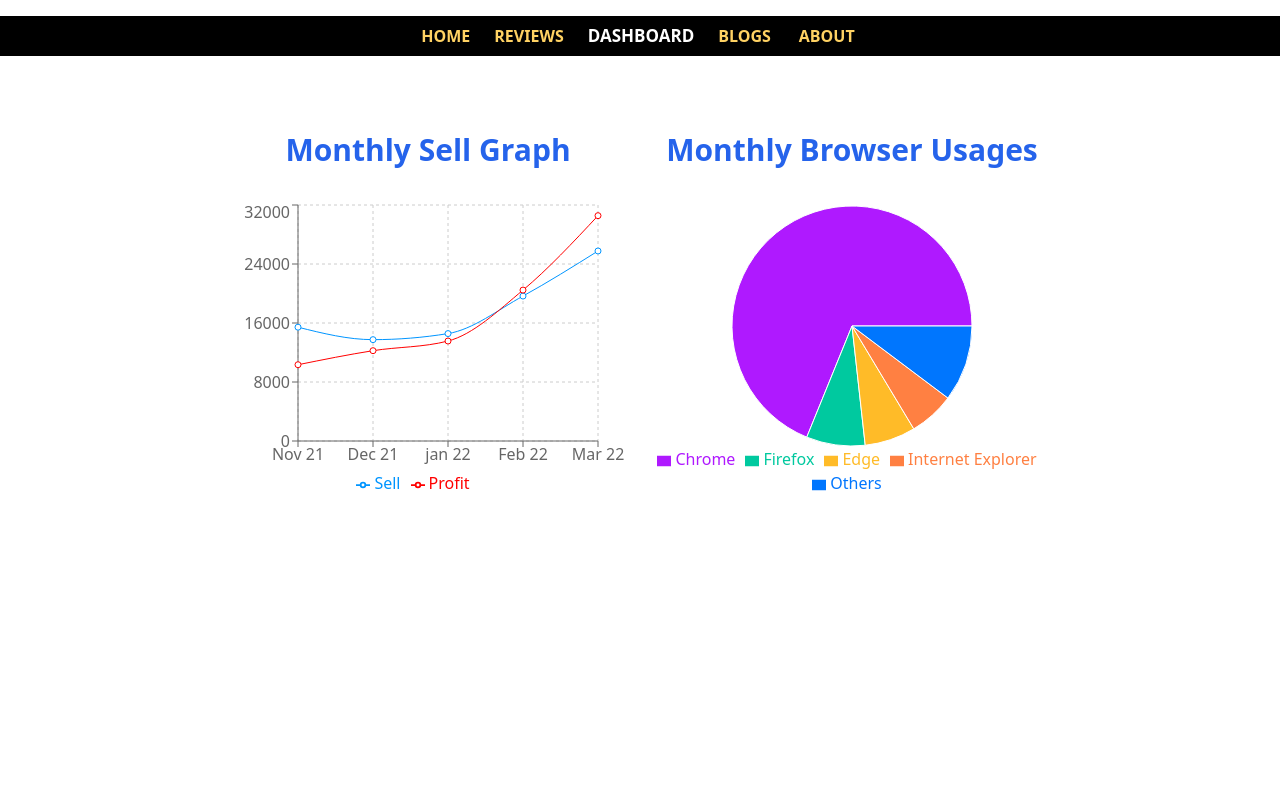
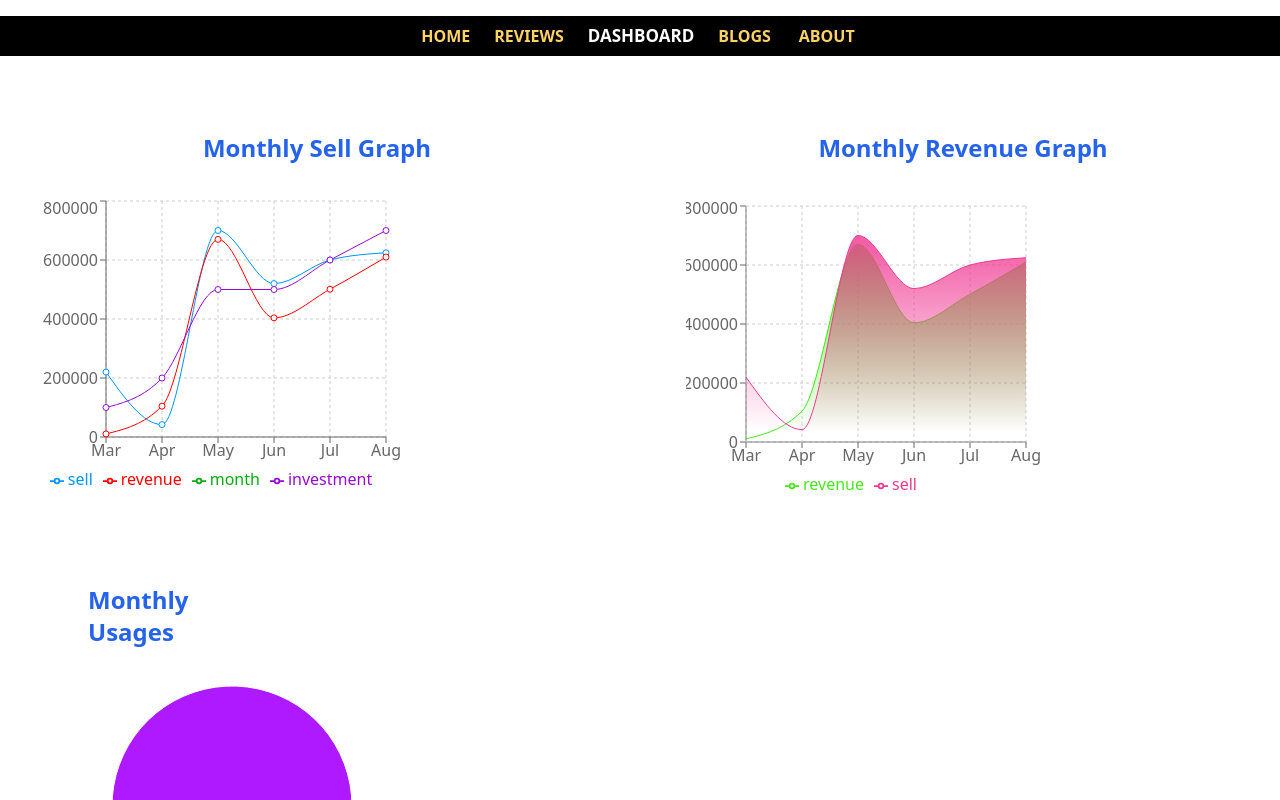
Before and after one commit to Tareq-dev/Handheld-fan, a React (Create React App) app: page /dashboard in a window 1280 px wide. Shown: the top 800 px of the page. Built offline with nearby package versions, Linux system fonts and the light colour scheme.

Commit message:
Dashboard Responsive

```diff
--- a/public/data.json
+++ b/public/data.json
@@ -1,45 +1,38 @@
 [
      {
-        "_id": "6249bab6454851f79b7c405e",
-        "picture": "https://www.pngkey.com/png/detail/65-658471_happy-man-happy-man-face-png.png",
-        "name": "Mccray Cortez",
-        "email": "mcctez@gmail.com",
-        "comment": "I really do love this fan! I use it when I’m cooking in the kitchen, walking the neighborhood, or sitting outside at the football field! It has helped me endure the summer in this south Texas heat. It is also great at keeping the “fog” off my glasses while wearing a mask. I had purchased another brand of fan but returned it because it was incredibly noisy. This fan is much quieter."
+         "month": "Mar",
+         "investment": 100000,
+         "sell": 220041,
+         "revenue": 10401
      },
      {
-        "_id": "6249bab628767a5956a3ad19",
-        "picture": "https://media.istockphoto.com/photos/smiling-face-of-young-man-over-white-background-picture-id1201302385?k=20&m=1201302385&s=170667a&w=0&h=6TVgv3CNWcw9xT0EyzMuuhv7_os-sth7oWwYvrz-i14=",
-        "name": "Mable Pitts",
-        "email": "pitts@hotmail.com",
-        "comment": "I received one of these from a friend this summer. and now I’ve been gifting them to other friends. This season I’m passing on the love to a buddy in NE who has to mow his lawn practically at the crack of dawn in 80-degree heat because it’s unbearable when the temps get even higher in the afternoon. All I’m putting on the gift tag is: You’re welcome.” "
+         "month": "Apr",
+         "investment": 200000,
+         "sell": 42003,
+         "revenue": 104500
      },
      {
-        "_id": "6249bab609920f10753187a4",
-        "picture": "https://images.pexels.com/photos/2379004/pexels-photo-2379004.jpeg?auto=compress&cs=tinysrgb&w=1260&h=750&dpr=1",
-        "name": "Lesley Jackson",
-        "email": "leson@email.com",
-        "comment": "I love it the air it strong not to loud. I use them in the summer while cutting the grass and listening to music. I also use them on the airplane since covid and the facemasks makes me breath better."
+         "month": "May",
+         "investment": 500000,
+         "sell": 700026,
+         "revenue": 670010
      },
      {
-        "_id": "6249bab6fed8782422faf2cb",
-        "picture": "https://www.nicepng.com/png/detail/65-658348_happy-man-i9life-happy-man-png.png",
-        "name": "Hammond Puckett",
-        "email": "hammon@hotmail.com",
-        "comment": "This was a Christmas present for my daughter who seems to be hot all the time, especially when she exercises on her treadmill, and other machines. She texted me after she used it and said ~it really works~! She was really impressed that it cools on the back of her neck as well as the sides. "
+         "month": "Jun",
+         "investment": 500000,
+         "sell": 520009,
+         "revenue": 404005
      },
      {
-        "_id": "6249bab6051f1b90ad6cf19f",
-        "picture": "https://upload.wikimedia.org/wikipedia/commons/2/2b/Jessica_Ennis_%28May_2010%29_cropped.jpg",
-        "name": "Terry Mcmahon",
-        "email": "terry@gmail.com",
-        "comment": "This neck fan is pretty strong and blows strong air. I was expecting this fan to blow on the top And bottom so the description is just a little misleading. However, it does blow nicely."
+         "month": "Jul",
+         "investment": 600000,
+         "sell": 600001,
+         "revenue": 500900
      },
      {
-        "_id": "6249bab67c3f56f451e341c1",
-        "picture": "https://media-cldnry.s-nbcnews.com/image/upload/t_fit-1240w,f_auto,q_auto:best/newscms/2021_38/1777130/nadia-chaudhri-kb-main-210920.jpg",
-        "name": "Wendi Rosales",
-        "email": "wendir@email.com",
-        "comment": "The fan is light. I use it when I’m wearing a robe for singing in the choir so it’s quiet enough for me to still sing and keeps me cool with the extra clothing I have on."
+         "month": "Aug",
+         "investment": 700000,
+         "sell": 624470,
+         "revenue": 610000
      }
-
-  ]
+ ]
--- /dev/null
+++ b/src/components/Dashboard/Charts.js
@@ -0,0 +1,87 @@
+import React from "react";
+import { Tooltip, Legend, PieChart, Pie, Cell } from "recharts";
+
+class Charts extends React.Component {
+  //Pie Data
+
+  COLORS = ["#AF19FF", "#00C99F", "#FFBB28", "#FF8042", "#0076FE"];
+  pieData = [
+    {
+      name: "Chrome",
+      value: 68.85,
+    },
+    {
+      name: "Firefox",
+      value: 7.91,
+    },
+    {
+      name: "Edge",
+      value: 6.85,
+    },
+    {
+      name: "Internet Explorer",
+      value: 6.14,
+    },
+    {
+      name: "Others",
+      value: 10.25,
+    },
+  ];
+
+  //Pie custom tooltip
+
+  CustomTooltip = ({ active, payload }) => {
+    if (active) {
+      return (
+        <div
+          className="custom-tooltip"
+          style={{
+            backgroundColor: "#ffff",
+            padding: "5px",
+            border: "1px solid #cccc",
+          }}
+        >
+          <label>{`${payload[0].name} : ${payload[0].value}%`}</label>
+        </div>
+      );
+    }
+
+    return null;
+  };
+  render() {
+    return (
+      <div className="mx-8 py-14 flex justify-center">
+        <div className="grid md:grid-cols-2 gap-3">
+          <div>
+            <h3 className="mx-14 mt-5 mb-8 font-bold text-2xl text-blue-600">
+              Monthly Usages
+            </h3>
+            <PieChart width={400} height={300}>
+              <Pie
+                data={this.pieData}
+                color="#000000"
+                dataKey="value"
+                nameKey="name"
+                cx="50%"
+                cy="50%"
+                outerRadius={120}
+                fill="#8884d8"
+              >
+                {this.pieData.map((entry, index) => (
+                  <Cell
+                    key={`cell-${index}`}
+                    fill={this.COLORS[index % this.COLORS.length]}
+                  />
+                ))}
+              </Pie>
+              <Tooltip content={<this.CustomTooltip />} />
+              <Legend />
+            </PieChart>
+          </div>
+        </div>
+      </div>
+    );
+  }
+}
+
+export default Charts;
--- a/src/components/Dashboard/Dashboard.js
+++ b/src/components/Dashboard/Dashboard.js
@@ -1,5 +1,6 @@
 import React from "react";
-import "./Dashboard.css";
+import useChart from "../Hooks/useChart";
+
 import {
   LineChart,
   Line,
@@ -8,102 +9,29 @@ import {
   CartesianGrid,
   Tooltip,
   Legend,
-  PieChart,
-  Pie,
-  Cell,
+  AreaChart,
+  Area,
 } from "recharts";
+import Charts from "./Charts";
 
-class LineRechartComponent extends React.Component {
-  //Line Data
+const Dashboard = () => {
+  //custom hook
+  const [charts] = useChart();
 
-  data = [
-    {
-      month: "Nov 21",
-      Sell: 15432,
-      Profit: 10342,
-    },
-    {
-      month: "Dec 21",
-      Sell: 13742,
-      Profit: 12246,
-    },
-    {
-      month: "jan 22",
-      Sell: 14565,
-      Profit: 13556,
-    },
-    {
-      month: "Feb 22",
-      Sell: 19654,
-      Profit: 20465,
-    },
-    {
-      month: "Mar 22",
-      Sell: 25765,
-      Profit: 30553,
-    },
-  ];
+  return (
+    <div className="py-14 flex justify-center overflow-hidden">
+      <div className="grid md:grid-cols-2 gap-3">
+        {/* ----------------- Line Chart ------------------ */}
 
-  //Pie Data
-
-  COLORS = ["#AF19FF", "#00C99F", "#FFBB28", "#FF8042", "#0076FE"];
-  pieData = [
-    {
-      name: "Chrome",
-      value: 68.85,
-    },
-    {
-      name: "Firefox",
-      value: 7.91,
-    },
-    {
-      name: "Edge",
-      value: 6.85,
-    },
-    {
-      name: "Internet Explorer",
-      value: 6.14,
-    },
-    {
-      name: "Others",
-      value: 10.25,
-    },
-  ];
-
-  //Pie custom tooltip
-
-  CustomTooltip = ({ active, payload }) => {
-    if (active) {
-      return (
-        <div
-          className="custom-tooltip"
-          style={{
-            backgroundColor: "#ffff",
-            padding: "5px",
-            border: "1px solid #cccc",
-          }}
-        >
-          <label>{`${payload[0].name} : ${payload[0].value}%`}</label>
-        </div>
-      );
-    }
-
-    return null;
-  };
-  render() {
-    return (
-      <div className="py-14 flex justify-center">
-        <div className="grid md:grid-cols-2 gap-6">
-          {/* ----------------- Line Chart ------------------ */}
         <div>
-            <h3 className="text-center mt-5 mb-8 font-bold text-3xl text-blue-600">
+          <h3 className="text-center mt-5 mb-8 font-bold text-2xl text-blue-600">
             Monthly Sell Graph
           </h3>
           <LineChart
-              className=""
-              width={400}
+            className="mx-9"
+            width={380}
             height={300}
-              data={this.data}
+            data={charts}
             margin={{ top: 5, right: 30, left: 10, bottom: 5 }}
           >
             <CartesianGrid strokeDasharray="3 3" />
@@ -111,43 +39,60 @@ class LineRechartComponent extends React.Component {
             <YAxis />
             <Tooltip />
             <Legend />
-              <Line type="monotone" dataKey="Sell" stroke="#0095FF" />
-              <Line type="monotone" dataKey="Profit" stroke="#FF0000" />
+            <Line type="monotone" dataKey="sell" stroke="#0095FF" />
+            <Line type="monotone" dataKey="revenue" stroke="#FF0000" />
+            <Line type="monotone" dataKey="month" stroke="#04ae0d" />
+            <Line type="monotone" dataKey="investment" stroke="#9908d7" />
           </LineChart>
         </div>
-
+        {/* ----------------- Area Chart ------------------ */}
+        <div>
+          <h3 className="text-center mt-5 mb-8 font-bold text-2xl text-blue-600">
+            Monthly Revenue Graph
+          </h3>
+          <AreaChart
+            className="mx-10"
+            width={370}
+            height={300}
+            data={charts}
+            margin={{ top: 10, right: 30, left: 0, bottom: 0 }}
+          >
+            <defs>
+              <linearGradient id="colorUv" x1="0" y1="0" x2="0" y2="1">
+                <stop offset="5%" stopColor="#45e918" stopOpacity={0.8} />
+                <stop offset="95%" stopColor="#45e918" stopOpacity={0} />
+              </linearGradient>
+              <linearGradient id="colorPv" x1="0" y1="0" x2="0" y2="1">
+                <stop offset="5%" stopColor="#f03892" stopOpacity={0.8} />
+                <stop offset="95%" stopColor="#f03892" stopOpacity={0} />
+              </linearGradient>
+            </defs>
+            <XAxis dataKey="month" />
+            <YAxis />
+            <CartesianGrid strokeDasharray="3 3" />
+            <Tooltip />
+            <Legend />
+            <Area
+              type="monotone"
+              dataKey="revenue"
+              stroke="#45e918"
+              fillOpacity={1}
+              fill="url(#colorUv)"
+            />
+            <Area
+              type="monotone"
+              dataKey="sell"
+              stroke="#f03892"
+              fillOpacity={1}
+              fill="url(#colorPv)"
+            />
+          </AreaChart>
+        </div>
         {/* ----------------- Pie Chart ------------------ */}
-
-          <div>
-            <h3 className="text-center mt-5 mb-8 font-bold text-3xl text-blue-600">
-              Monthly Browser Usages
-            </h3>
-            <PieChart width={400} height={300}>
-              <Pie
-                data={this.pieData}
-                color="#000000"
-                dataKey="value"
-                nameKey="name"
-                cx="50%"
-                cy="50%"
-                outerRadius={120}
-                fill="#8884d8"
-              >
-                {this.pieData.map((entry, index) => (
-                  <Cell
-                    key={`cell-${index}`}
-                    fill={this.COLORS[index % this.COLORS.length]}
-                  />
-                ))}
-              </Pie>
-              <Tooltip content={<this.CustomTooltip />} />
-              <Legend />
-            </PieChart>
-          </div>
+        <Charts />
       </div>
     </div>
   );
-  }
-}
+};
 
-export default LineRechartComponent;
+export default Dashboard;
--- /dev/null
+++ b/src/components/Hooks/useChart.js
@@ -0,0 +1,14 @@
+import { useEffect, useState } from "react";
+
+const useChart = (chart) => {
+  const [charts, setCharts] = useState([]);
+  useEffect(() => {
+    fetch("data.json")
+      .then((res) => res.json())
+      .then((data) => setCharts(data));
+  }, [chart]);
+
+  return [charts, setCharts];
+};
+
+export default useChart;
--- a/src/components/Hooks/useReviews.js
+++ b/src/components/Hooks/useReviews.js
@@ -3,7 +3,7 @@ import { useEffect, useState } from "react";
 const useReviews = (comment) => {
   const [reviews, setReviews] = useState([]);
   useEffect(() => {
-    fetch("data.json")
+    fetch("reviews.json")
       .then((res) => res.json())
       .then((data) => setReviews(data));
   }, [comment]);
```
Also changed, not shown: public/reviews.json (added, +45 -0 lines), src/components/Dashboard/Dashboard.css (deleted), 1 other file (tests, documents, lock files or other folders). Lines whose indentation alone changed are shown as unchanged.
